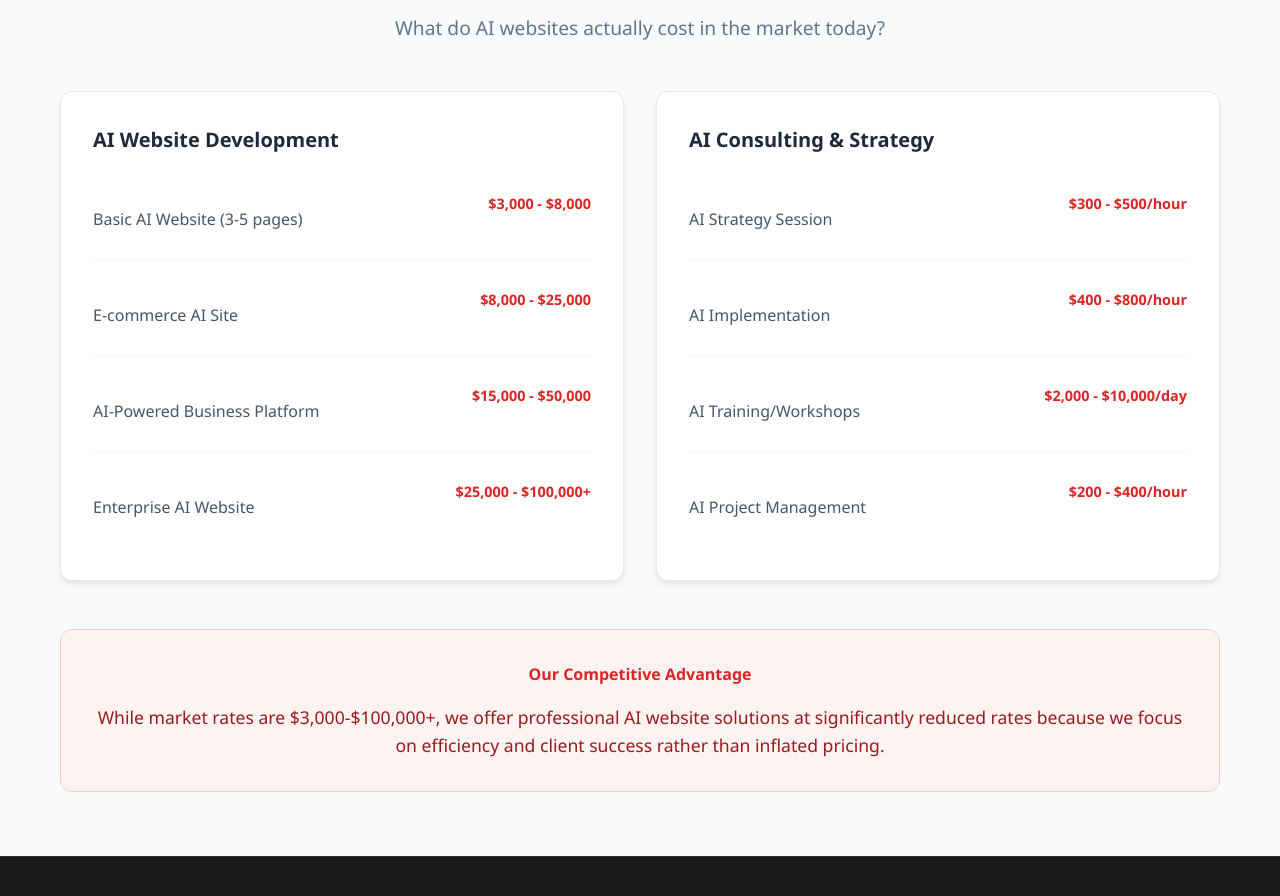
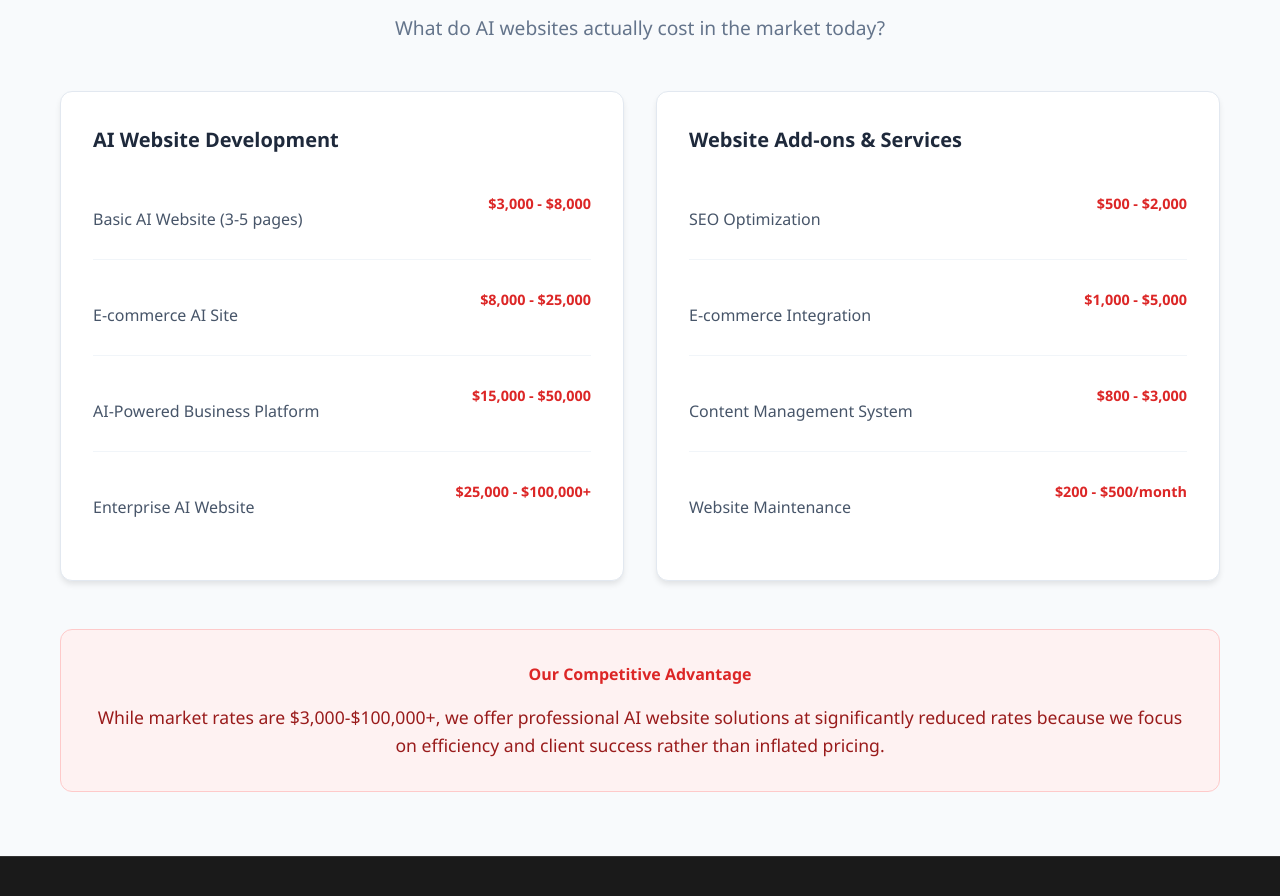
Before and after one commit to emasmela-dotcom/businesshub, a plain HTML site: page index.html in a window 1280 px wide. Shown: the part 2368-3264 px from the top of the page. Drawn offline with Linux system fonts and the light colour scheme.

Commit message:
Fix BusinessHub to show only website development pricing, not SaaS pricing

```diff
--- a/index.html
+++ b/index.html
@@ -157,23 +157,23 @@
                 </div>
 
                 <div class="market-pricing-card">
-                    <h3>AI Consulting & Strategy</h3>
+                    <h3>Website Add-ons & Services</h3>
                     <div class="market-prices">
                         <div class="price-item">
-                            <span class="service">AI Strategy Session</span>
-                            <span class="price">$300 - $500/hour</span>
+                            <span class="service">SEO Optimization</span>
+                            <span class="price">$500 - $2,000</span>
                         </div>
                         <div class="price-item">
-                            <span class="service">AI Implementation</span>
-                            <span class="price">$400 - $800/hour</span>
+                            <span class="service">E-commerce Integration</span>
+                            <span class="price">$1,000 - $5,000</span>
                         </div>
                         <div class="price-item">
-                            <span class="service">AI Training/Workshops</span>
-                            <span class="price">$2,000 - $10,000/day</span>
+                            <span class="service">Content Management System</span>
+                            <span class="price">$800 - $3,000</span>
                         </div>
                         <div class="price-item">
-                            <span class="service">AI Project Management</span>
-                            <span class="price">$200 - $400/hour</span>
+                            <span class="service">Website Maintenance</span>
+                            <span class="price">$200 - $500/month</span>
                         </div>
                     </div>
                 </div>
```
